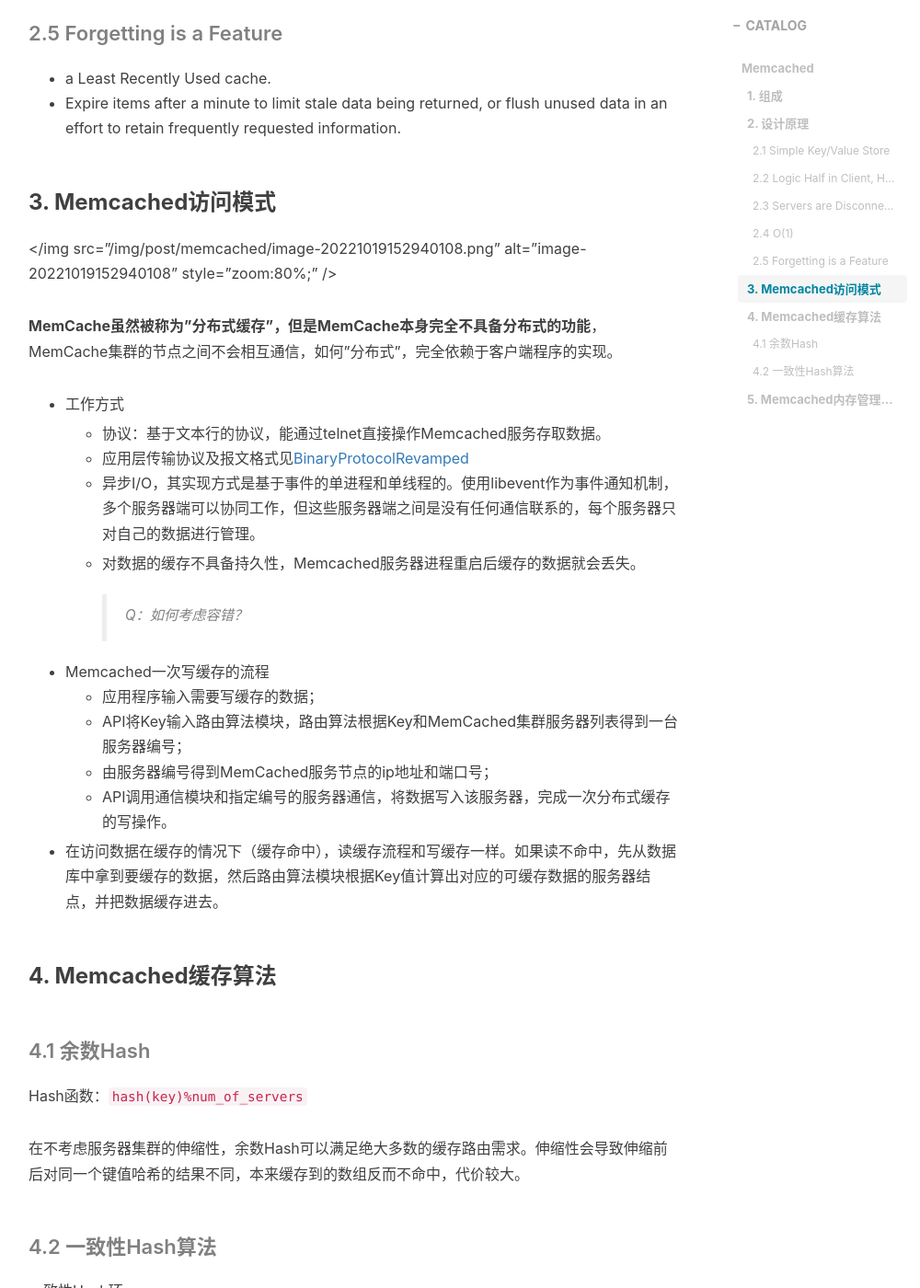
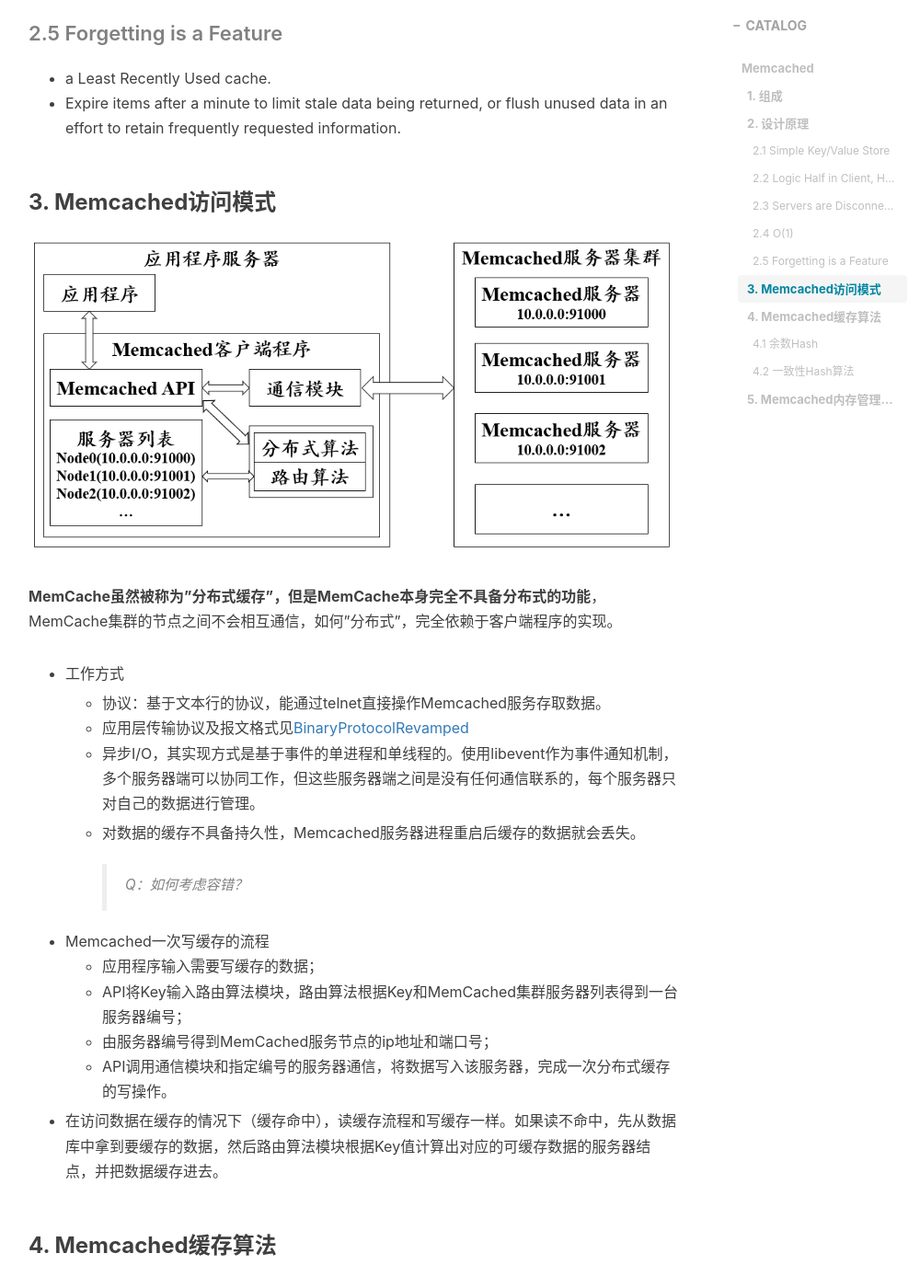
Before and after one commit to LG-tianyuan/lg-tianyuan.github.io, a Jekyll site: the page built from _posts/memcached/2022-10-24-memcached.md, in a window 1280 px wide and 1400 px high, scrolled down 1673 px. Shown: the whole window at 92% size, without its empty margins (234-1234 px from the left). Built offline with Jekyll 4.4.1, drawn with Linux system fonts in a browser that asks for light colours; comment, search, counter and statistics services are not loaded; some of the changed text lies outside the part shown.

Commit message:
update 2022-10-24

```diff
--- a/_posts/memcached/2022-10-24-memcached.md
+++ b/_posts/memcached/2022-10-24-memcached.md
@@ -52,7 +52,7 @@
 
 ### 3. Memcached访问模式
 
-</img src="/img/post/memcached/image-20221019152940108.png" alt="image-20221019152940108" style="zoom:80%;" />
+<img src="/img/post/memcached/image-20221019152940108.png" alt="image-20221019152940108" style="zoom:80%;" />
 
 **MemCache虽然被称为"分布式缓存"，但是MemCache本身完全不具备分布式的功能**，MemCache集群的节点之间不会相互通信，如何"分布式"，完全依赖于客户端程序的实现。
 
@@ -89,7 +89,7 @@
 
 Example：
 
-</img src="/img/post/memcached/image-20221022092708467.png" alt="image-20221022092708467" style="zoom:80%;" />
+<img src="/img/post/memcached/image-20221022092708467.png" alt="image-20221022092708467" style="zoom:80%;" />
 
 如图，添加一个节点N4，只会影响到一个key值的Hash结果，即原本映射到N1的值现在映射到N4。添加节点N4，只有处于N3到N4之间的Hash值才会受到影响，比余数Hash增加节点时代价要小得多。这也说明，**集群中缓存服务器节点越多，增加节点带来的影响越小**。
 
```
